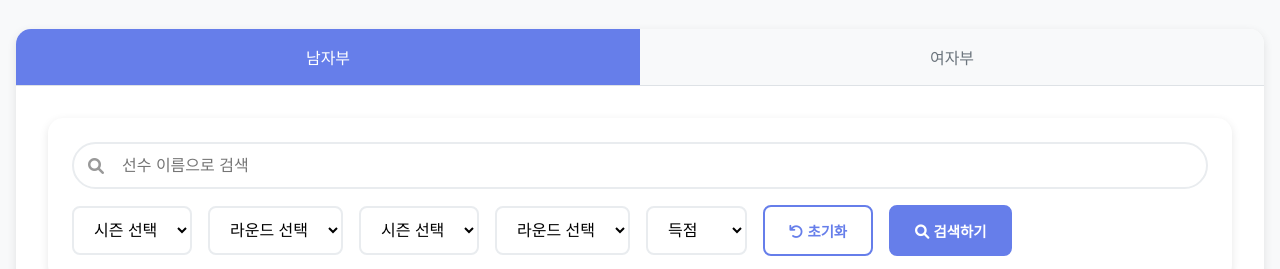
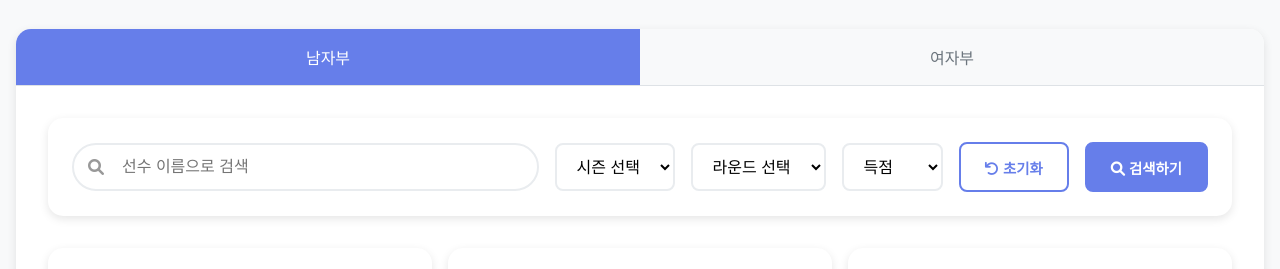
Before and after one commit to JiwonHwang01/gh-example-repo, a plain HTML site: page player_record.html in a window 1280 px wide. Shown: the part 209-478 px from the top of the page. Drawn offline with Linux system fonts and the light colour scheme.

Commit message:
Add files via upload

```diff
--- a/player_record.html
+++ b/player_record.html
@@ -51,12 +51,6 @@
                                 <option value="">시즌 선택</option>
                             </select>
                             <select id="roundFilter">
-                                <option value="">라운드 선택</option>
-                            </select>
-                            <select id="seasonFilter2">
-                                <option value="">시즌 선택</option>
-                            </select>
-                            <select id="roundFilter2">
                                 <option value="">라운드 선택</option>
                             </select>
                             <select id="sortFilter">
@@ -279,24 +273,18 @@
         function populateFilters() {
             // 시즌 필터 채우기
             const seasons = [...new Set(tournaments.map(t => t.season))];
-            const seasonFilters = ['seasonFilter', 'seasonFilter2'];
-            seasonFilters.forEach(id => {
-                const filter = document.getElementById(id);
-                filter.innerHTML = '<option value="">시즌 선택</option>';
+            const seasonFilter = document.getElementById('seasonFilter');
+            seasonFilter.innerHTML = '<option value="">시즌 선택</option>';
             seasons.sort((a, b) => b - a).forEach(s => {
-                    filter.innerHTML += `<option value="${s}">${s}년</option>`;
-                });
+                seasonFilter.innerHTML += `<option value="${s}">${s}년</option>`;
             });
 
             // 라운드 필터 채우기
             const rounds = [...new Set(tournaments.map(t => t.round))];
-            const roundFilters = ['roundFilter', 'roundFilter2'];
-            roundFilters.forEach(id => {
-                const filter = document.getElementById(id);
-                filter.innerHTML = '<option value="">라운드 선택</option>';
+            const roundFilter = document.getElementById('roundFilter');
+            roundFilter.innerHTML = '<option value="">라운드 선택</option>';
             rounds.sort().forEach(r => {
-                    filter.innerHTML += `<option value="${r}">${r}</option>`;
-                });
+                roundFilter.innerHTML += `<option value="${r}">${r}</option>`;
             });
         }
 
@@ -313,7 +301,7 @@
 
             // 초기화 버튼
             document.getElementById('resetFilters').addEventListener('click', () => {
-                document.querySelectorAll('#playerSearch, #seasonFilter, #roundFilter, #seasonFilter2, #roundFilter2, #sortFilter').forEach(el => el.value = '');
+                document.querySelectorAll('#playerSearch, #seasonFilter, #roundFilter, #sortFilter').forEach(el => el.value = '');
                 document.getElementById('playersTableBody').innerHTML = '<tr><td colspan="11" style="text-align: center;">검색 조건을 설정하고 검색하기 버튼을 눌러주세요.</td></tr>';
                 document.getElementById('filteredPlayers').textContent = '0';
             });
@@ -355,7 +343,10 @@
                        .map(m => m.id)
             );
 
-            // 선수 데이터 필터링
+            // 선수 데이터 필터링 - 필터가 없으면 모든 데이터 표시
+            if (!season && !round && !searchTerm) {
+                filteredData = processedPlayersData.filter(player => player.games > 0);
+            } else {
                 filteredData = processedPlayersData.filter(player => {
                     const hasStatsInFilter = player_match_stats.some(s =>
                         s.player_id === player.id && relevantMatchIds.has(s.match_id)
@@ -363,6 +354,7 @@
                     const matchesSearch = player.name.toLowerCase().includes(searchTerm);
                     return hasStatsInFilter && player.games > 0 && matchesSearch;
                 });
+            }
 
             // 정렬 기준 설정
             const sortMap = {
```
Also changed, not shown: index.html (+4 -0 lines). Lines whose indentation alone changed are shown as unchanged.
